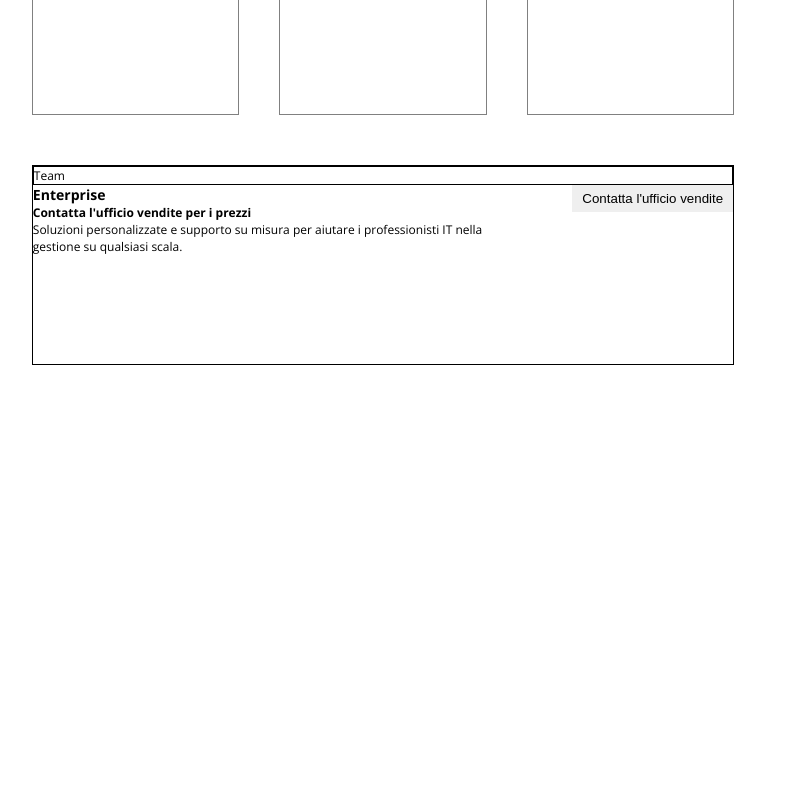
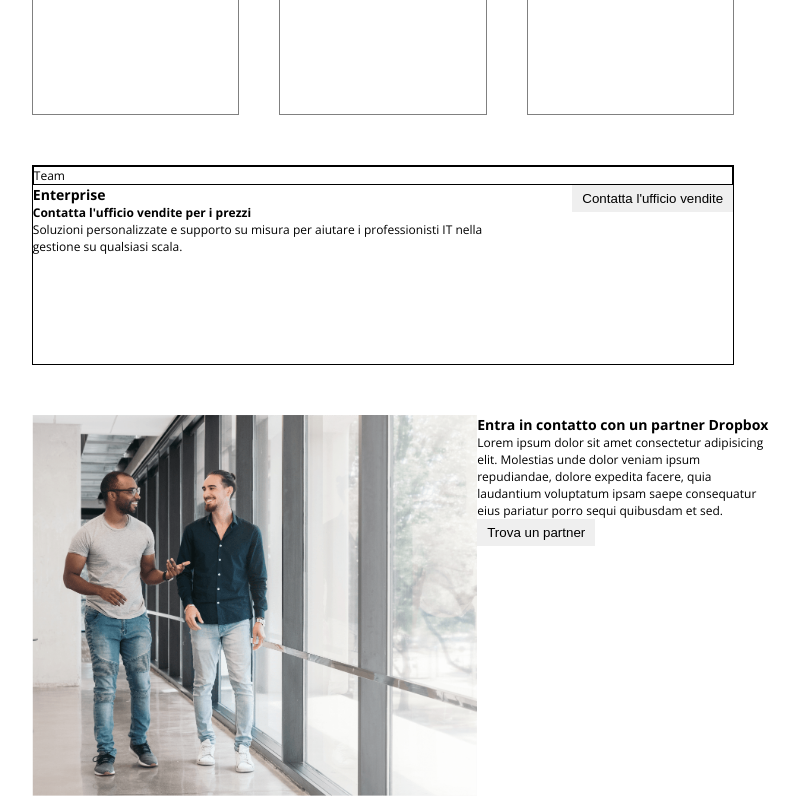
Before and after one commit to alessandrorumi/htmlcss-dropbox, a plain HTML site: page index.html in a window 1280 px wide. Shown: the part 1135-1935 px from the top of the page, without its empty margins (237-1037 px from the left). Before the commit the page ends 1500 px from the top, so only its background shows below. Drawn offline with nearby package versions, Linux system fonts and the light colour scheme.

Commit message:
Impaginazione Sezione "Trova un Partner"

```diff
--- a/css/style.css
+++ b/css/style.css
@@ -126,3 +126,21 @@ header ul {
 .enterprise-left {
   width: 65%;
 }
+
+/* Stile Trova il tuo partner */
+
+.partner-container {
+  display: flex;
+}
+
+.container-left {
+  width: 60%;
+}
+
+.container-left img {
+  width: 100%;
+}
+
+.container-right {
+  width: 40%;
+}
--- a/index.html
+++ b/index.html
@@ -63,7 +63,6 @@
 
   <!-- Main -->
   <main>
-
      <!-- Sezione Piani Dropbox -->
      <section class="plans">
       <!-- Titolo -->
@@ -156,8 +155,19 @@
      </section>
 
       <!-- Sezione "Trova un Partner" -->
-    <section>
-
+    <section class="partner">
+      <div class="partner-container">
+        <!-- Sezione Img -->
+        <div class="container-left">
+          <img src="img/partner.png" alt="">
+        </div>
+        <!-- Sezione Testo -->
+        <div class="container-right">
+          <h3>Entra in contatto con un partner Dropbox</h3>
+          <p>Lorem ipsum dolor sit amet consectetur adipisicing elit. Molestias unde dolor veniam ipsum repudiandae, dolore expedita facere, quia laudantium voluptatum ipsam saepe consequatur eius pariatur porro sequi quibusdam et sed.</p>
+          <button>Trova un partner</button>
+        </div>
+      </div>
     </section>
 
     <!-- Sezione "Operazioni con Dropbox Business" -->
```
